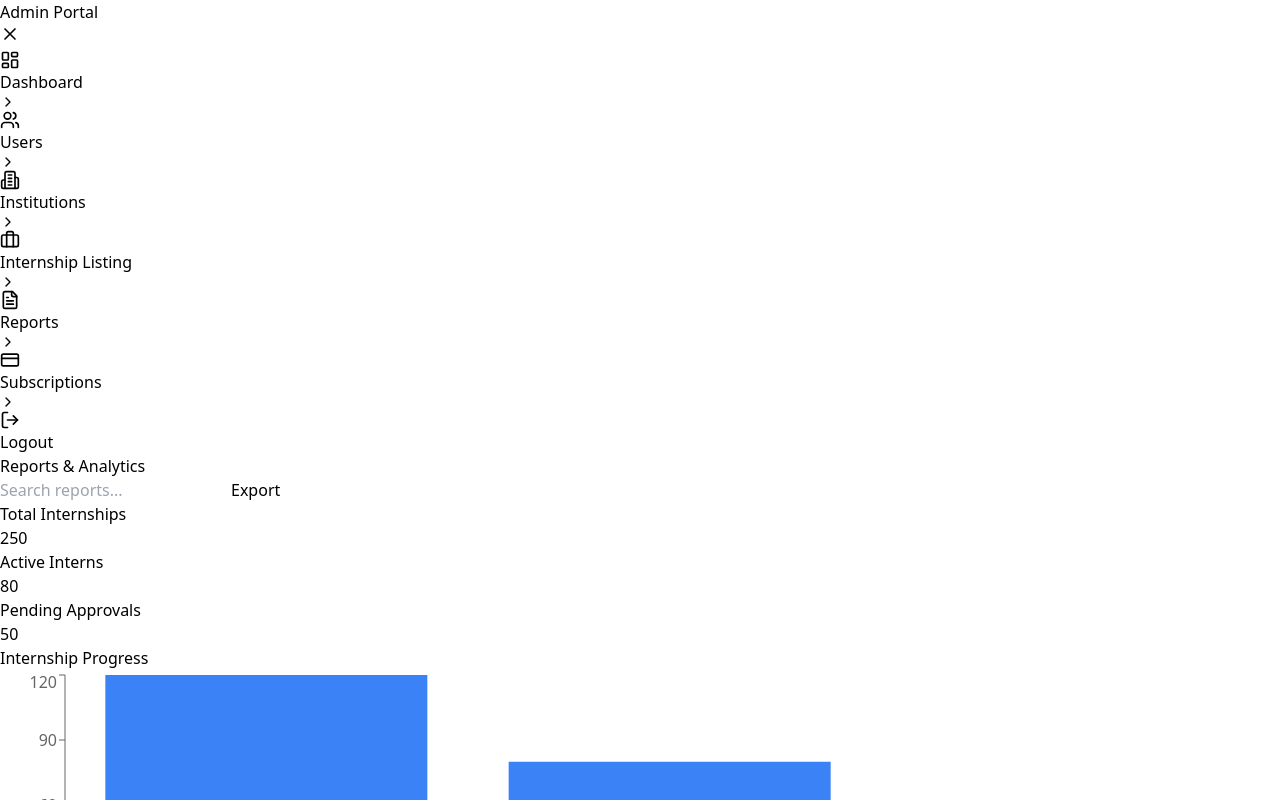
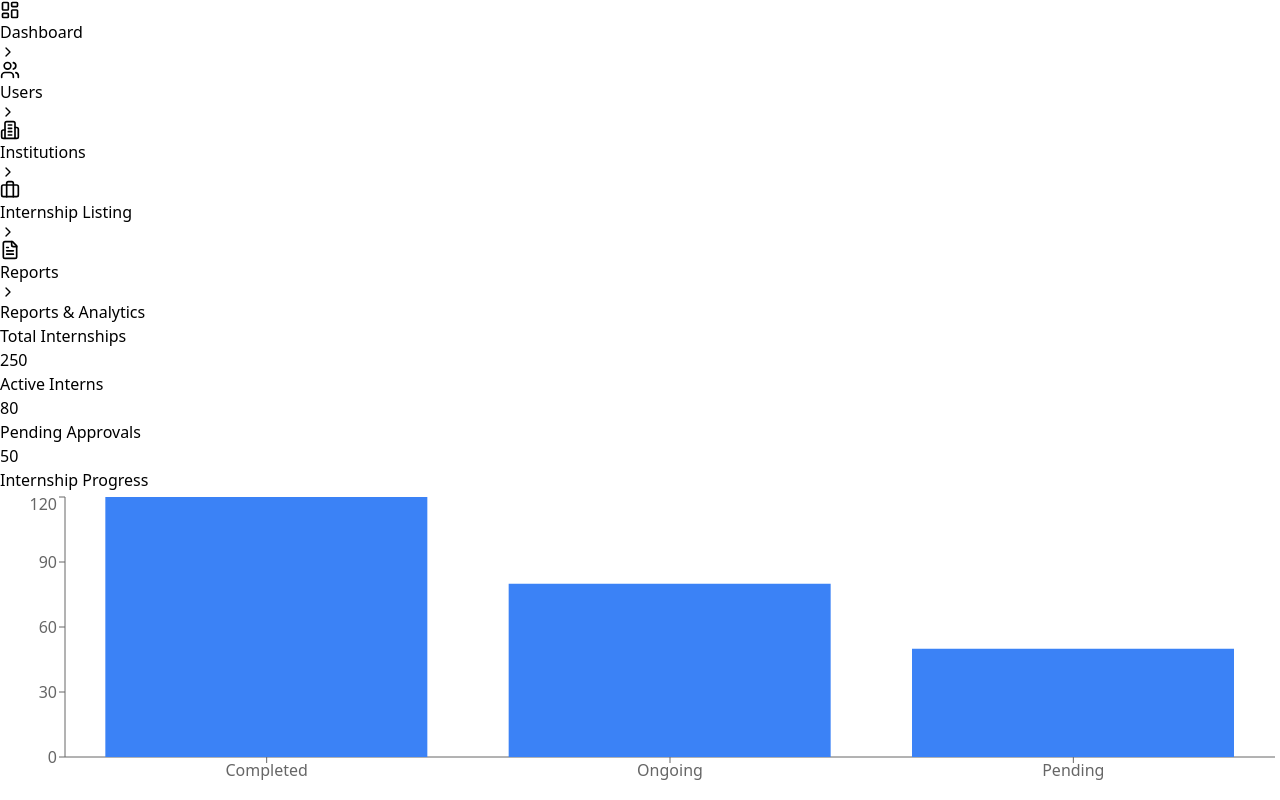
Before and after one commit to baudoinvic/intern-connect, a React (Vite) app: page /admin/Reports in a window 1280 px wide. Shown: the top 800 px of the page. Built offline with nearby package versions, Linux system fonts and the light colour scheme.

Commit message:
deleted subscription on admin dashboard

```diff
--- a/src/components/Admin/AdminDashboard.jsx
+++ b/src/components/Admin/AdminDashboard.jsx
@@ -35,11 +35,7 @@ function AdminDashboard() {
       path: "/admin/internships",
     },
     { name: "Reports", icon: <FileText size={20} />, path: "/admin/reports" },
-    {
-      name: "Subscriptions",
-      icon: <CreditCard size={20} />,
-      path: "/admin/subscriptions",
-    },
+
   ];
 
   const statsCards = [
--- a/src/components/Admin/InstitutionsPage.jsx
+++ b/src/components/Admin/InstitutionsPage.jsx
@@ -50,7 +50,6 @@ const menuItems = [
   { name: "Users", icon: <Users size={20} />, path: "/admin/users" },
   { name: "Internship Listing", icon: <Building2 size={20} />, path: "/admin/internships" },
   { name: "Reports", icon: <FileText size={20} />, path: "/admin/reports" },
-  { name: "Subscriptions", icon: <Building2 size={20} />, path: "/admin/subscriptions" },
 ];
 
 const handleSubmit = (e) => {
--- a/src/components/Admin/InternshipListing.jsx
+++ b/src/components/Admin/InternshipListing.jsx
@@ -26,7 +26,7 @@ import {
       { name: "Users", icon: <Users size={20} />, path: "/admin/users" },
       { name: "Institutions", icon: <Building2 size={20} />, path: "/admin/institutions" },
       { name: "Reports", icon: <FileText size={20} />, path: "/admin/reports" },
-      { name: "Subscriptions", icon: <CreditCard size={20} />, path: "/admin/subscriptions" },
+
     ];
 
     const handleLogout = () => {
--- a/src/components/Admin/Reports.jsx
+++ b/src/components/Admin/Reports.jsx
@@ -46,11 +46,7 @@ export default function ReportsPage() {
       path: "/admin/internships",
     },
     { name: "Reports", icon: <FileText size={20} />, path: "/admin/reports" },
-    {
-      name: "Subscriptions",
-      icon: <CreditCard size={20} />,
-      path: "/admin/subscriptions",
-    },
+
   ];
 
   return (
@@ -61,15 +57,6 @@ export default function ReportsPage() {
           sidebarOpen ? "translate-x-0" : "-translate-x-full"
         } lg:relative lg:translate-x-0 w-64 bg-white shadow-lg z-30 transition-transform duration-200 ease-in-out`}
       >
-        <div className="flex items-center justify-between h-16 border-b px-6">
-          <h1 className="text-xl font-bold text-gray-800">Admin Portal</h1>
-          <button
-            onClick={() => setSidebarOpen(false)}
-            className="p-2 rounded-md text-gray-600 hover:bg-gray-100 lg:hidden"
-          >
-            <X size={20} />
-          </button>
-        </div>
         <nav className="mt-6">
           {menuItems.map((item, index) => (
             <Link
@@ -77,7 +64,7 @@ export default function ReportsPage() {
               to={item.path}
               className={`flex items-center justify-between px-6 py-3 text-gray-700 ${
                 activePage === item.path
-                  ? "bg-blue-500 text-white"
+                  ? " text-text-gray-700"
                   : "hover:bg-blue-50 hover:text-blue-600"
               } transition-colors duration-200`}
               onClick={() => setActivePage(item.path)}
@@ -89,24 +76,14 @@ export default function ReportsPage() {
               <ChevronRight size={16} className="text-gray-400" />
             </Link>
           ))}
-          <div className="pt-64">
-            <button className="flex items-center w-full px-6 py-3 mt-4 text-gray-700 hover:bg-red-50 hover:text-red-600 transition-colors duration-200">
-              <LogOut size={20} />
-              <span className="ml-3">Logout</span>
-            </button>
-          </div>
+
         </nav>
       </div>
 
       {/* Main Content */}
-      <div className="flex-1 overflow-auto pt-16 lg:pt-0 p-6">
-        <h1 className="text-2xl font-bold">Reports & Analytics</h1>
-        <input
-          type="text"
-          placeholder="Search reports..."
-          className="border p-2 w-full max-w-md"
-        />
-        <button className="bg-blue-500 text-white px-4 py-2">Export</button>
+      <div className="flex-1 overflow-auto pt-16 lg:pt-0 p-6 ">
+        <h1 className="text-2xl font-bold pt-32">Reports & Analytics</h1>
+
         <div className="grid grid-cols-1 md:grid-cols-3 gap-6 mt-4">
           <div className="p-4 border rounded-lg">
             <h2 className="text-lg font-semibold">Total Internships</h2>
```
